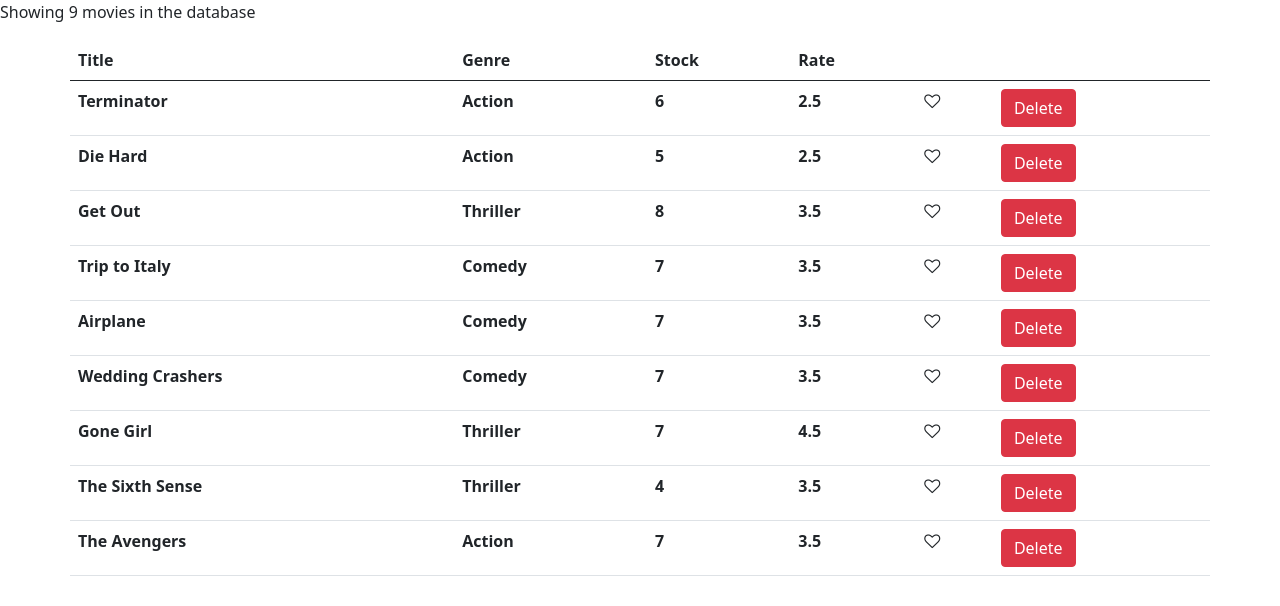
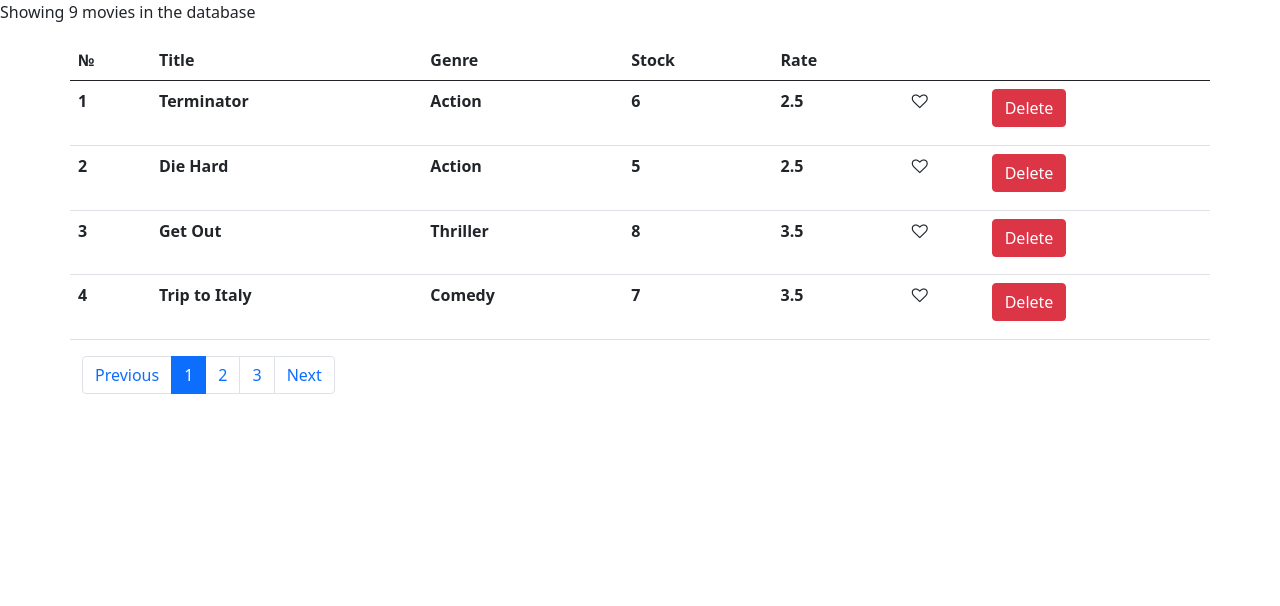
Before and after one commit to Beginner777-cpp/movieReact, a React (Create React App) app: page / in a window 1280 px wide. Shown: the top 606 px of the page. Built offline with nearby package versions, Linux system fonts and the light colour scheme.

Commit message:
propTypes and pagination

```diff
--- a/package.json
+++ b/package.json
@@ -8,6 +8,8 @@
     "@testing-library/user-event": "^12.8.3",
     "bootstrap": "^5.0.2",
     "font-awesome": "^4.7.0",
+    "lodash": "^4.17.21",
+    "prop-types": "^15.7.2",
     "react": "^17.0.2",
     "react-dom": "^17.0.2",
     "react-scripts": "4.0.3",
--- /dev/null
+++ b/src/Components/common/pagination.jsx
@@ -0,0 +1,62 @@
+import _ from "lodash";
+import PropTypes from "prop-types";
+const Pagination = ({
+  pageSize,
+  totalItems,
+  handlePagination,
+  currentPage,
+}) => {
+  const pageCount = Math.ceil(totalItems / pageSize);
+  const pages = _.range(1, pageCount + 1);
+  return pageCount <= 1 ? null : (
+    <div className="container">
+      <nav aria-label="Page navigation example">
+        <ul className="pagination">
+          <li className="page-item">
+            <button
+              className="page-link"
+              onClick={() => handlePagination("-")}
+              disabled={currentPage === 1 ? "disabled" : null}
+            >
+              Previous
+            </button>
+          </li>
+          {pages.map((index) => (
+            <li
+              className={
+                currentPage === index ? "page-item active" : "page-item"
+              }
+              key={index}
+            >
+              <a
+                className="page-link"
+                href="#!"
+                onClick={() => handlePagination(index)}
+              >
+                {index}
+              </a>
+            </li>
+          ))}
+          <li className="page-item">
+            <button
+              className="page-link"
+              onClick={() => handlePagination("+")}
+              disabled={currentPage === pageCount ? "disabled" : null}
+            >
+              Next
+            </button>
+          </li>
+        </ul>
+      </nav>
+    </div>
+  );
+};
+
+Pagination.propTypes = {
+  pageSize: PropTypes.number,
+  totalItems: PropTypes.number,
+  handlePagination: PropTypes.func,
+  currentPage: PropTypes.number,
+};
+
+export default Pagination;
--- a/src/Components/movie.jsx
+++ b/src/Components/movie.jsx
@@ -1,11 +1,15 @@
-import React, { Component, Fragment } from "react";
+import React, { Component } from "react";
 import * as MovieList from "../Data/fakeMovieService.js";
-import Like from "./Like";
+import Pagination from "./common/pagination";
+import Like from "./common/Like";
+import paginate from "../utils/paginate";
 class Movie extends Component {
   constructor() {
     super();
     this.state = {
       movies: MovieList.getMovies(),
+      currentPage: 1,
+      pageSize: 4,
     };
   }
   deleteMovie = (id) => {
@@ -13,53 +17,35 @@ class Movie extends Component {
     this.setState({ movies: MovieList.getMovies() });
   };
   toggleLike = (movie) => {
-    console.log(movie);
     const movies = this.state.movies.map((el) => {
       if (el._id === movie._id) {
         el.liked = !el.liked;
       }
       return el;
     });
-
     this.setState({ movies });
   };
 
+  handlePagination = (page) => {
+    if (page === "+") {
+      this.setState({
+        currentPage: this.state.currentPage + 1,
+      });
+    } else if (page === "-") {
+      this.setState({
+        currentPage: this.state.currentPage - 1,
+      });
+    } else {
+      this.setState({
+        currentPage: page,
+      });
+    }
+  };
   render() {
-    const listStyle = {
-      listStyle: "none",
-      display: "flex",
-      flexDirection: "column",
-      justifyContent: "space-between",
-    };
-    const listItemStyle = {
-      borderTop: "2px solid gray",
-      borderBottom: "2px solid gray",
-      display: "flex",
-      justifyContent: "space-between",
-      flex: 1,
-      padding: "20px",
-    };
-    const flex1 = {
-      flex: 1,
-    };
+    const { currentPage, movies: allMovies, pageSize } = this.state;
+    const count = allMovies.length;
+    const movies = paginate(allMovies, currentPage, pageSize);
     return (
-      // <div className="container mt-3">
-      //   <p className="">
-      //     Showing {this.state.movies.length} movies in the database
-      //   </p>
-      //   <ul className="" style={listStyle}>
-      //     <li className="list-head" style={listItemStyle}>
-      //       <h3 style={flex1}>Title</h3>
-      //       <h3 style={flex1}>Genre</h3>
-      //       <h3 style={flex1}>Stock</h3>
-      //       <h3 style={flex1}>Rate</h3>
-      //       <h3 style={flex1}></h3>
-      //     </li>
-      //     {this.state.movies.map((movie) => {
-      //       return ListItem(movie, this.deleteMovie);
-      //     })}
-      //   </ul>
-      // </div>
       <React.Fragment>
         {this.state.movies.length !== 0 ? (
           <p>Showing {this.state.movies.length} movies in the database</p>
@@ -70,6 +56,7 @@ class Movie extends Component {
           <table className="table container">
             <thead>
               <tr>
+                <th>№</th>
                 <th>Title</th>
                 <th>Genre</th>
                 <th>Stock</th>
@@ -79,8 +66,11 @@ class Movie extends Component {
               </tr>
             </thead>
             <tbody>
-              {this.state.movies.map((movie) => (
+              {movies.map((movie) => (
                 <tr key={movie._id}>
+                  <th>
+                    {allMovies.findIndex((el) => el._id === movie._id) + 1}
+                  </th>
                   <th>{movie.title}</th>
                   <th>{movie.genre.name}</th>
                   <th>{movie.numberInStock}</th>
@@ -88,7 +78,7 @@ class Movie extends Component {
                   <th>
                     <Like
                       toggleLike={() => this.toggleLike(movie)}
-                      liked={this.state.movies.liked}
+                      liked={movie.liked}
                     />
                   </th>
                   <th>
@@ -104,6 +94,12 @@ class Movie extends Component {
             </tbody>
           </table>
         ) : null}
+        <Pagination
+          pageSize={pageSize}
+          totalItems={count}
+          currentPage={currentPage}
+          handlePagination={this.handlePagination}
+        />
       </React.Fragment>
     );
   }
--- a/src/index.css
+++ b/src/index.css
@@ -11,3 +11,8 @@ code {
   font-family: source-code-pro, Menlo, Monaco, Consolas, 'Courier New',
     monospace;
 }
+.page-link{
+  cursor: pointer;
+}
+
+.table{min-height: 300px;}
--- a/src/index.js
+++ b/src/index.js
@@ -1,7 +1,6 @@
 import React from 'react';
 import ReactDOM from 'react-dom';
 import './index.css';
-import App from './App';
 import reportWebVitals from './reportWebVitals';
 import 'bootstrap/dist/css/bootstrap.css';
 import 'font-awesome/css/font-awesome.min.css';
--- /dev/null
+++ b/src/utils/paginate.js
@@ -0,0 +1,11 @@
+import _ from "lodash";
+const paginate = (allMovies, currentPage, moviesPerPage) => {
+  return _(allMovies)
+    .slice(
+      (currentPage - 1) * moviesPerPage,
+      (currentPage - 1) * moviesPerPage + moviesPerPage
+    )
+    .value();
+};
+
+export default paginate;
```
Also changed, not shown: src/Components/listItem.jsx (deleted, +0 -29 lines), src/App.css (line endings or trailing spaces), src/Components/common/Like.jsx (renamed from src/Components/Like.jsx).
